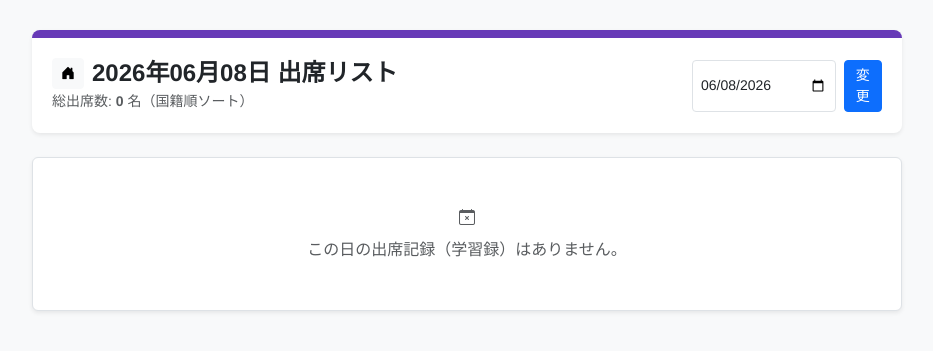
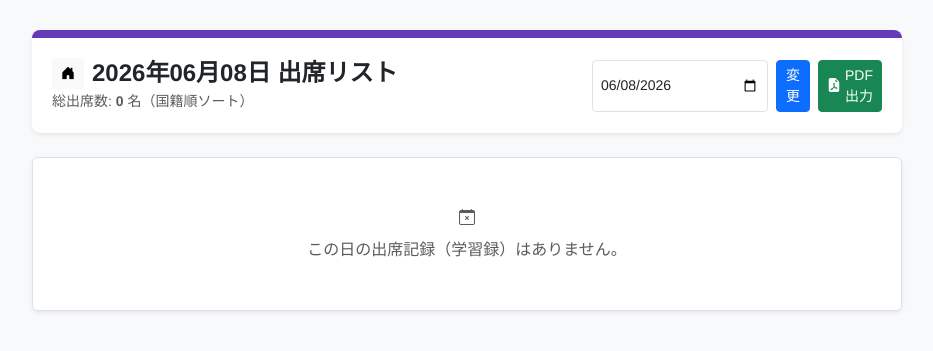
Before and after one commit to takumi472/takesatoJapanese, a Flask app: page /student/attendance in a window 1280 px wide. Shown: the top 351 px of the page, without its empty margins (173-1106 px from the left). Run offline with Flask 3, Linux system fonts and the light colour scheme; a user stored in the database is signed in.

Commit message:
pdf出力

```diff
--- a/app/student/routes.py
+++ b/app/student/routes.py
@@ -250,24 +250,145 @@ def attendance_list():
     )
 
 
-import io
-import csv
-import pandas as pd
-from flask import render_template, make_response, request
+# import io
+# import csv
+# import pandas as pd
+# from flask import render_template, make_response, request
+# from app.models import LearningRecord, User
+# from collections import defaultdict
+# from datetime import datetime
+# # ※PDF化ライブラリ（例: weasyprint や pdfkit など。ここではweasyprintの例）
+# import base64
+# import requests
+# import os
+# from flask import current_app
+# # from xhtml2pdf import pisa
+# import io
+# import base64
+# import requests
+# from fpdf import FPDF
+
+# # （前回のステップで作成した get_weasyprint_image などの関数はそのまま使えますが、名前を一般化しておきます）
+# def get_pdf_image(image_path_or_url):
+#     if not image_path_or_url: return ""
+#     if image_path_or_url.startswith(('http://', 'https://')):
+#         try:
+#             response = requests.get(image_path_or_url, timeout=5)
+#             if response.status_code == 200:
+#                 base64_data = base64.b64encode(response.content).decode('utf-8')
+#                 mime_type = "image/png" if "png" in image_path_or_url.lower() else "image/jpeg"
+#                 return f"data:{mime_type};base64,{base64_data}"
+#         except Exception: pass
+#     return ""
+
+# @student_bp.route('/attendance/download-pdf')
+# @login_required
+# def download_attendance_pdf():
+#     # 1. 日付の指定を取得
+#     date_str = request.args.get('date')
+#     target_date = datetime.strptime(date_str, '%Y-%m-%d').date() if date_str else datetime.now().date()
+#     next_date = datetime.strptime(date_str, '%Y-%m-%d').date() + timedelta(days=8) if date_str else datetime.now().date() + timedelta(days=8)
+
+#     # 2. データベースから該当日の出席（学習録）を取得
+#     logs = LearningRecord.query.filter_by(lesson_date=target_date).all()
+
+#     # 3. データを一度フラットなリストに変換（CSVおよびデータフレーム用）
+#     raw_data = []
+#     country_counts = defaultdict(int)
+
+#     count = 0
+#     for log in logs:
+#         student = log.student
+#         if student:
+#             country = student.country_of_origin or "未登録"
+#             country_counts[country] += 1
+
+#             staff_name = "未定"
+#             if log.staff_id:
+#                 staff_user = User.query.get(log.staff_id)
+#                 staff_name = staff_user.name if staff_user else "不明"
+
+#             # ★ ここでヘルパー関数を使ってBase64に一発変換！
+#             base64_photo = get_pdf_image(student.face_photo_path)
+#             count+=1
+#             raw_data.append({
+#                 "内部連番": count,
+#                 "顔写真": base64_photo,  # HTMLにテキストとして埋め込む
+#                 "生徒の名前": student.name_kana,
+#                 "国籍": country,
+#                 "担当スタッフ": staff_name,
+#                 next_date: ""
+#             })
+
+
+#     # 4. Pandasを使って国籍順に綺麗にソート
+#     df = pd.DataFrame(raw_data)
+#     if not df.empty:
+#         df = df.sort_values(by=["内部連番", "国籍"]).reset_index(drop=True)
+
+#     # ─── 【参考】もし背後でCSVファイル自体も同時に保存したい場合 ───
+#     # df.to_csv(f"attendance_{target_date}.csv", index=False, encoding="utf-8-sig")
+
+#     # 5. ソートされたCSVデータ（データフレーム）をPDF用のHTMLに流し込む
+#     # html_string = render_template(
+#     #     'student/attendance_pdf_template.html',
+#     #     target_date=target_date,
+#     #     data_rows=df.to_dict(orient='records')
+#     # )
+
+#     # 6. 【修正】WeasyPrintの代わりに xhtml2pdf (pisa) を使ってPDFを生成
+#     pdf_buffer = io.BytesIO()
+#     def df_to_pdf(df, output_path):
+#         pdf = FPDF()
+#         pdf.add_page()
+#         pdf.set_font("Arial", size=10)
+
+#         # テーブルヘッダーの描画
+#         col_names = list(df.columns)
+#         for col in col_names:
+#             pdf.cell(40, 10, str(col), border=1)
+#         pdf.ln()
+
+#         # データ行の描画
+#         for row in df.itertuples(index=False):
+#             for val in row:
+#                 pdf.cell(40, 10, str(val), border=1)
+#             pdf.ln()
+
+#         pdf.output(output_path)
+#     # pisa_status = pisa.CreatePDF(html_string, dest=pdf_buffer, encoding='utf-8')
+
+#     # if pisa_status.err:
+#     #     return "PDF生成エラーが発生しました。", 500
+#     df_to_pdf(df, 'output.pdf')
+#     pdf_buffer.seek(0)
+
+#     response = make_response(pdf_buffer.getvalue())
+#     response.headers['Content-Type'] = 'application/pdf'
+#     response.headers['Content-Disposition'] = f'attachment; filename=attendance_{target_date}.pdf'
+#     return response
+
+from flask import render_template, make_response, request, current_app
 from app.models import LearningRecord, User
 from collections import defaultdict
-from datetime import datetime
-# ※PDF化ライブラリ（例: weasyprint や pdfkit など。ここではweasyprintの例）
+from datetime import datetime, timedelta
+import io
+import requests
+from fpdf import FPDF
 import base64
 import requests
-import os
-from flask import current_app
-# from xhtml2pdf import pisa
 import io
-import base64
-import requests
+from PIL import Image
 
-# （前回のステップで作成した get_weasyprint_image などの関数はそのまま使えますが、名前を一般化しておきます）
+# FPDFに日本語フォントを読み込ませるための準備
+# 1. プロジェクト内に .ttf フォントファイルを用意してください（例: fonts/ipaexg.ttf）
+# 2. Vercelの制限を回避するため、外部コンパイルが不要なこの構成で動かします
+
+class PDF(FPDF):
+    def header(self):
+        self.set_font("Arial", 'B', 12)
+        self.cell(0, 10, 'Attendance List', 0, 1, 'C')
+
 def get_pdf_image(image_path_or_url):
     if not image_path_or_url: return ""
     if image_path_or_url.startswith(('http://', 'https://')):
@@ -283,68 +404,83 @@ def get_pdf_image(image_path_or_url):
 @student_bp.route('/attendance/download-pdf')
 @login_required
 def download_attendance_pdf():
-    # 1. 日付の指定を取得
     date_str = request.args.get('date')
     target_date = datetime.strptime(date_str, '%Y-%m-%d').date() if date_str else datetime.now().date()
-    next_date = datetime.strptime(date_str, '%Y-%m-%d').date() + timedelta(days=8) if date_str else datetime.now().date() + timedelta(days=8)
 
-    # 2. データベースから該当日の出席（学習録）を取得
     logs = LearningRecord.query.filter_by(lesson_date=target_date).all()
 
-    # 3. データを一度フラットなリストに変換（CSVおよびデータフレーム用）
-    raw_data = []
-    country_counts = defaultdict(int)
+    # PDF生成
+    pdf = PDF()
+    pdf.add_page()
+
+    # 簡易テーブル作成（FPDFのCellを使用）
+    font_path = os.path.join(current_app.root_path, 'fonts', 'ipaexg.ttf')
+    pdf.add_font("IPAexGothic", "", font_path, uni=True)
+    pdf.set_font("IPAexGothic", size=10)
+
+    next_date = datetime.strptime(date_str, '%Y-%m-%d').date() + timedelta(days=8) if date_str else datetime.now().date() + timedelta(days=8)
+    # headers = ["No", "Name", "", "Country", "Staff", str(next_date)]
+    pdf.cell(15, 10, "No", border=1)
+    pdf.cell(60, 10, "Name", border=1)
+    pdf.cell(20, 10, "Photo", border=1)
+    pdf.cell(30, 10, "Country", border=1)
+    pdf.cell(30, 10, "Staff", border=1)
+    pdf.cell(30, 10, str(next_date), border=1)
+    pdf.ln()
 
     count = 0
     for log in logs:
         student = log.student
         if student:
-            country = student.country_of_origin or "未登録"
-            country_counts[country] += 1
+            count += 1
+            staff_name = User.query.get(log.staff_id).name if log.staff_id else "未定"
 
-            staff_name = "未定"
-            if log.staff_id:
-                staff_user = User.query.get(log.staff_id)
-                staff_name = staff_user.name if staff_user else "不明"
+            # 画像データはVercelのメモリ制限を避けるため、今回は一旦テキスト情報のみで出力
+            # FPDFに画像を追加する場合は pdf.image() を使いますが、URLからは直接読み込めないため
+            # 必要であれば事前にキャッシュフォルダへ保存する等のロジックが必要です
+            row_height = 20
 
-            # ★ ここでヘルパー関数を使ってBase64に一発変換！
-            base64_photo = get_pdf_image(student.face_photo_path)
-            count+=1
-            raw_data.append({
-                "内部連番": count,
-                "顔写真": base64_photo,  # HTMLにテキストとして埋め込む
-                "生徒の名前": student.name_kana,
-                "国籍": country,
-                "担当スタッフ": staff_name,
-                next_date: ""
-            })
+            pdf.cell(15, row_height, str(count), border=1)
+            pdf.cell(60, row_height, student.name_kana, border=1) # 文字数制限
+            try:
+                response = requests.get(student.face_photo_path, timeout=5)
+                if response.status_code == 200:
+                    # 2. メモリ上に画像を読み込む
+                    image_data = io.BytesIO(response.content)
+                    x_pos = pdf.get_x()
+                    y_pos = pdf.get_y()
+                    cell_width = 20
+                    pdf.cell(cell_width, row_height, "", border=1)
 
+                    # 3. PDFに画像を配置
+                    # x, y は枠内の位置、wは画像幅
+                    pdf.image(
+                        image_data,
+                        x=x_pos + 1,
+                        y=y_pos + 1,
+                        w=cell_width - 2,
+                        h=row_height - 2
+                    )
+                    # pdf.set_x(x_pos + cell_width)
+                else:
+                    print(f"画像取得失敗: ステータスコード {response.status_code}")
+            except Exception as e:
+                print(f"画像ダウンロードエラー: {e}")
+            # pdf.image(student.face_photo_path, x=40 + 1, y=40 + 1, w=40 - 2, h=40 - 2)
+            # pdf.cell(40, 40, get_pdf_image(student.face_photo_path), border=1)
+            pdf.cell(30, row_height, student.country_of_origin or "N/A", border=1)
+            pdf.cell(30, row_height, staff_name, border=1)
+            pdf.cell(30, row_height, "", border=1)
+            pdf.ln()
 
-    # 4. Pandasを使って国籍順に綺麗にソート
-    df = pd.DataFrame(raw_data)
-    if not df.empty:
-        df = df.sort_values(by=["内部連番", "国籍"]).reset_index(drop=True)
+    # ストリームに出力
+    pdf_buffer = io.BytesIO()
+    pdf.output(pdf_buffer)
+    pdf_data = pdf_buffer.getvalue()
 
-    # ─── 【参考】もし背後でCSVファイル自体も同時に保存したい場合 ───
-    # df.to_csv(f"attendance_{target_date}.csv", index=False, encoding="utf-8-sig")
-
-    # 5. ソートされたCSVデータ（データフレーム）をPDF用のHTMLに流し込む
-    html_string = render_template(
-        'student/attendance_pdf_template.html',
-        target_date=target_date,
-        data_rows=df.to_dict(orient='records')
-    )
-
-    # 6. 【修正】WeasyPrintの代わりに xhtml2pdf (pisa) を使ってPDFを生成
-    pdf_buffer = io.BytesIO()
-    # pisa_status = pisa.CreatePDF(html_string, dest=pdf_buffer, encoding='utf-8')
-
-    # if pisa_status.err:
-    #     return "PDF生成エラーが発生しました。", 500
-
-    pdf_buffer.seek(0)
-
-    response = make_response(pdf_buffer.getvalue())
+    # 応答を作成
+    response = make_response(pdf_data)
     response.headers['Content-Type'] = 'application/pdf'
     response.headers['Content-Disposition'] = f'attachment; filename=attendance_{target_date}.pdf'
+
     return response
--- a/app/templates/student/attendence.html
+++ b/app/templates/student/attendence.html
@@ -67,9 +67,9 @@
             <form method="GET" action="{{ url_for('student.attendance_list') }}" class="d-flex gap-2">
                 <input type="date" id="datePicker" name="date" class="form-control form-control-sm" value="{{ target_date }}">
                 <button type="submit" class="btn btn-sm btn-primary">変更</button>
-                <!-- <button type="button" class="btn btn-sm btn-success d-flex align-items-center gap-1" onclick="downloadPDF()">
+                <button type="button" class="btn btn-sm btn-success d-flex align-items-center gap-1" onclick="downloadPDF()">
             <i class="bi bi-file-earmark-pdf-fill"></i> PDF出力
-        </button> -->
+        </button>
             </form>
         </div>
     </div>
--- a/requirements.txt
+++ b/requirements.txt
@@ -7,6 +7,7 @@ cloudinary==1.44.2
 Flask==3.1.3
 Flask-Login==0.6.3
 Flask-SQLAlchemy==3.1.1
+fpdf2==2.8.7
 greenlet==3.5.1
 idna==3.18
 itsdangerous==2.2.0
```
Also changed, not shown: 1 other file.
